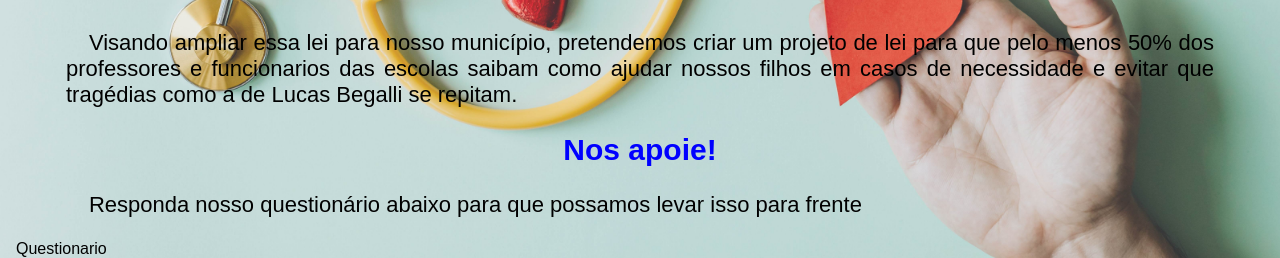
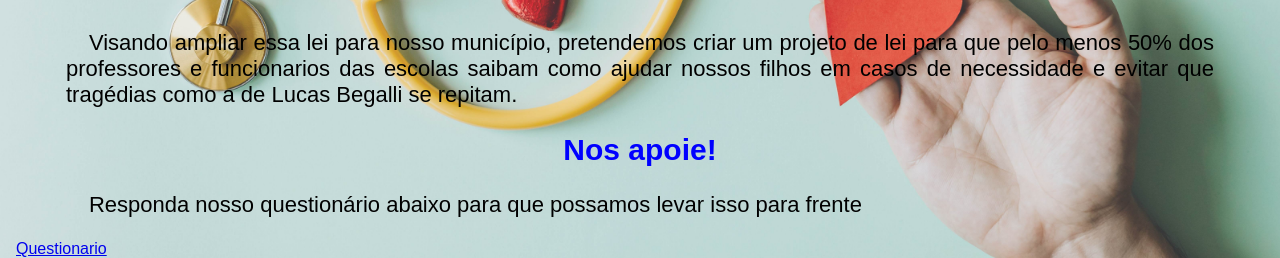
Before and after one commit to Harttonemkt/Lei-Lucas, a plain HTML site: page index.html in a window 1280 px wide. Shown: the part 595-853 px from the top of the page. Drawn offline with Linux system fonts and the light colour scheme.

Commit message:
Update index.html

```diff
--- a/index.html
+++ b/index.html
@@ -56,7 +56,7 @@
 
     <h2>Nos apoie!</h2>
         <p class="texto">Responda nosso questionário abaixo para que possamos levar isso para frente</p>
-<a hreef="https://docs.google.com/forms/d/e/1FAIpQLSdKR4vX3hZtcCxavfDq60vgFetjPMtza6_GeooUN53jkEJYnw/viewform">Questionario</a>
+<a href="https://docs.google.com/forms/d/e/1FAIpQLSdKR4vX3hZtcCxavfDq60vgFetjPMtza6_GeooUN53jkEJYnw/viewform">Questionario</a>
 
 </body>
 </html>
```
